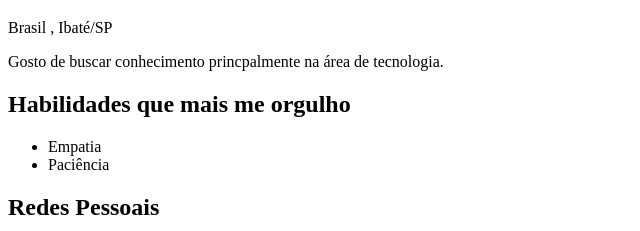
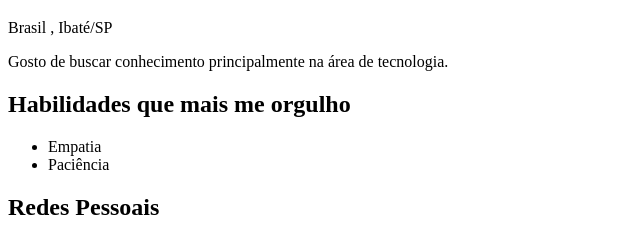
Before and after one commit to robtrybe/robtrybe.github.io, a plain HTML site: page index.html in a window 1280 px wide. Shown: the part 363-594 px from the top of the page, 0-640 px from the left. Drawn offline with Linux system fonts and the light colour scheme.

Commit message:
Correção Ortografica

```diff
--- a/index.html
+++ b/index.html
@@ -10,7 +10,7 @@
     <img src="rob.png" alt="Acreditem, esse sou eu" width="290px" id="perfil-photo" />
     <h1>Robson de Jesus Narcizo</h1>
     <p>Brasil , Ibaté/SP</p>
-    <p id="description">Gosto de buscar conhecimento princpalmente na área de tecnologia.</p>
+    <p id="description">Gosto de buscar conhecimento principalmente na área de tecnologia.</p>
     <h2 id="skils-person">Habilidades que mais me orgulho</h2>
     <ul>
         <li>Empatia</li>
```
